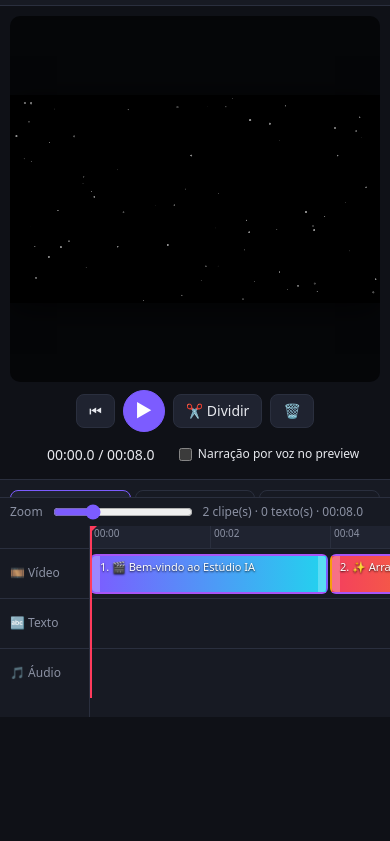
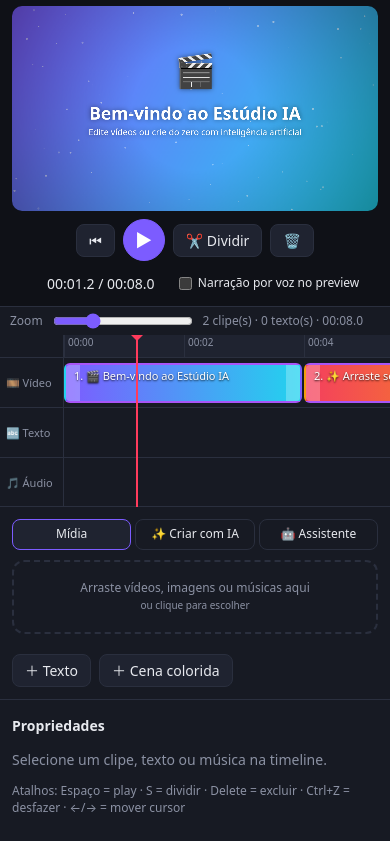
Before and after one commit to luizpedroklein-svg/jogos, a website built with Vite: page editor-video/index.html in a window 390 px wide. Shown: the part 127-968 px from the top of the page. Before the commit the page ends 844 px from the top, so only its background shows below. Built offline with nearby package versions, Linux system fonts and the light colour scheme.

Commit message:
Ajusta o layout para celular e corrige o fade das cenas
No celular, a ordem fica preview, timeline e painéis, sem sobreposição.
Arrastar clipes funciona com toque. O fade de entrada agora também
afeta as partículas e o texto das cenas.

Co-Authored-By: Claude Opus 5.5 <noreply@anthropic.com>
Claude-Session: https://claude.ai/code/session_0114EFygjq64o3CcM9HfRCr1

```diff
--- a/editor-video/src/main.js
+++ b/editor-video/src/main.js
@@ -1021,7 +1021,7 @@ window.addEventListener("resize", renderTimeline);
 // Início: projeto de boas-vindas
 // ---------------------------------------------------------------------------
 state.clips = [
-  makeSceneClip({ title: "Bem-vindo ao Estúdio IA", subtitle: "Edite vídeos ou crie do zero com inteligência artificial", emoji: "🎬", bg1: "#7c5cff", bg2: "#22d3ee", style: "particulas", anim: "subir", duration: 4 }),
+  makeSceneClip({ title: "Bem-vindo ao Estúdio IA", subtitle: "Edite vídeos ou crie do zero com inteligência artificial", emoji: "🎬", bg1: "#7c5cff", bg2: "#22d3ee", style: "particulas", anim: "subir", duration: 4, transition: "none" }),
   makeSceneClip({ title: "Arraste seus vídeos", subtitle: "ou use ✨ Criar com IA à esquerda", emoji: "✨", bg1: "#f43f5e", bg2: "#f59e0b", style: "bokeh", anim: "zoom", duration: 4 }),
 ];
 updateAIBadge();
@@ -1029,3 +1029,4 @@ initPlayer($("#preview"), updatePlayhead);
 renderMedia();
 renderTimeline();
 renderProps();
+seek(1.2); // mostra um quadro com o título já visível
--- a/editor-video/src/renderer.js
+++ b/editor-video/src/renderer.js
@@ -61,6 +61,7 @@ function seeded(i) {
 
 function drawSceneBackground(ctx, sc, t, W, H) {
   const { bg1, bg2, style } = sc;
+  const A = ctx.globalAlpha; // opacidade da transição
   if (sc.mediaId) {
     const m = getMedia(sc.mediaId);
     if (m && m.el) {
@@ -93,7 +94,7 @@ function drawSceneBackground(ctx, sc, t, W, H) {
       const x = (seeded(i) * W + t * 20 * (0.5 + seeded(i + 9))) % W;
       const y = (seeded(i + 3) * H - t * 30 * (0.3 + seeded(i + 5)) + H * 10) % H;
       const r = 1 + seeded(i + 7) * 3;
-      ctx.globalAlpha = 0.3 + 0.5 * Math.abs(Math.sin(t * 2 + i));
+      ctx.globalAlpha = A * (0.3 + 0.5 * Math.abs(Math.sin(t * 2 + i)));
       ctx.beginPath(); ctx.arc(x, y, r, 0, Math.PI * 2); ctx.fill();
     }
   } else if (style === "bokeh") {
@@ -109,7 +110,7 @@ function drawSceneBackground(ctx, sc, t, W, H) {
     }
   } else if (style === "ondas") {
     for (let k = 0; k < 4; k++) {
-      ctx.globalAlpha = 0.12 + k * 0.05;
+      ctx.globalAlpha = A * (0.12 + k * 0.05);
       ctx.fillStyle = "#ffffff";
       ctx.beginPath();
       const base = H * (0.6 + k * 0.1);
@@ -120,14 +121,14 @@ function drawSceneBackground(ctx, sc, t, W, H) {
       ctx.lineTo(W, H); ctx.closePath(); ctx.fill();
     }
   } else if (style === "listras") {
-    ctx.globalAlpha = 0.1;
+    ctx.globalAlpha = A * (0.1);
     ctx.fillStyle = "#fff";
     ctx.translate(W / 2, H / 2);
     ctx.rotate(-0.5);
     const off = (t * 60) % 80;
     for (let x = -R * 1.5; x < R * 1.5; x += 80) ctx.fillRect(x + off, -R * 1.5, 30, R * 3);
   } else if (style === "neon") {
-    ctx.globalAlpha = 0.6;
+    ctx.globalAlpha = A * (0.6);
     ctx.strokeStyle = bg2;
     ctx.lineWidth = 3;
     ctx.shadowColor = bg2; ctx.shadowBlur = 25;
@@ -149,13 +150,14 @@ function drawSceneText(ctx, sc, t, dur, W, H) {
   const minD = Math.min(W, H);
   const p = ease(t / 0.8);
   const out = dur - t < 0.4 ? clamp((dur - t) / 0.4, 0, 1) : 1;
+  const A = ctx.globalAlpha;
   ctx.save();
   ctx.textAlign = "center";
   ctx.textBaseline = "middle";
   ctx.fillStyle = sc.textColor || "#fff";
   ctx.shadowColor = "rgba(0,0,0,0.45)";
   ctx.shadowBlur = 18;
-  ctx.globalAlpha = (sc.anim === "nenhuma" ? 1 : p) * out;
+  ctx.globalAlpha = A * (sc.anim === "nenhuma" ? 1 : p) * out;
 
   let dy = 0, scale = 1;
   if (sc.anim === "subir") dy = (1 - p) * minD * 0.08;
--- a/editor-video/src/style.css
+++ b/editor-video/src/style.css
@@ -163,9 +163,21 @@ progress { width: 100%; height: 12px; accent-color: var(--accent); }
 @keyframes spin { to { transform: rotate(360deg); } }
 
 @media (max-width: 1000px) {
-  body { overflow: auto; grid-template-rows: auto auto auto; }
-  .layout { grid-template-columns: 1fr; }
-  .panel.left, .panel.right { border: 0; border-top: 1px solid var(--line); max-height: none; }
-  .stage { order: -1; height: 56vh; }
-  .timeline-area { height: 220px; }
+  body { display: flex; flex-direction: column; overflow-x: hidden; overflow-y: auto; height: auto; min-height: 100%; }
+  .layout { display: contents; }
+  .topbar { order: 0; flex-wrap: wrap; padding: 8px 12px; }
+  .brand .muted { display: none; }
+  .top-actions { gap: 6px; }
+  .top-actions button { padding: 6px 10px; }
+  .stage { order: 1; padding: 8px 12px; }
+  .canvas-wrap { flex: none; }
+  #preview { width: 100%; height: auto; max-height: 60vh; object-fit: contain; }
+  .timeline-area { order: 2; height: 200px; flex: none; }
+  .timeline { grid-template-columns: 64px 1fr; }
+  .track-labels .label { padding-left: 6px; font-size: 11px; }
+  .panel.left { order: 3; }
+  .panel.right { order: 4; }
+  .panel.left, .panel.right { border: 0; border-top: 1px solid var(--line); overflow: visible; padding: 12px; }
+  .tl-item, .ruler { touch-action: none; }
+  .tl-item .handle { width: 14px; }
 }
```
